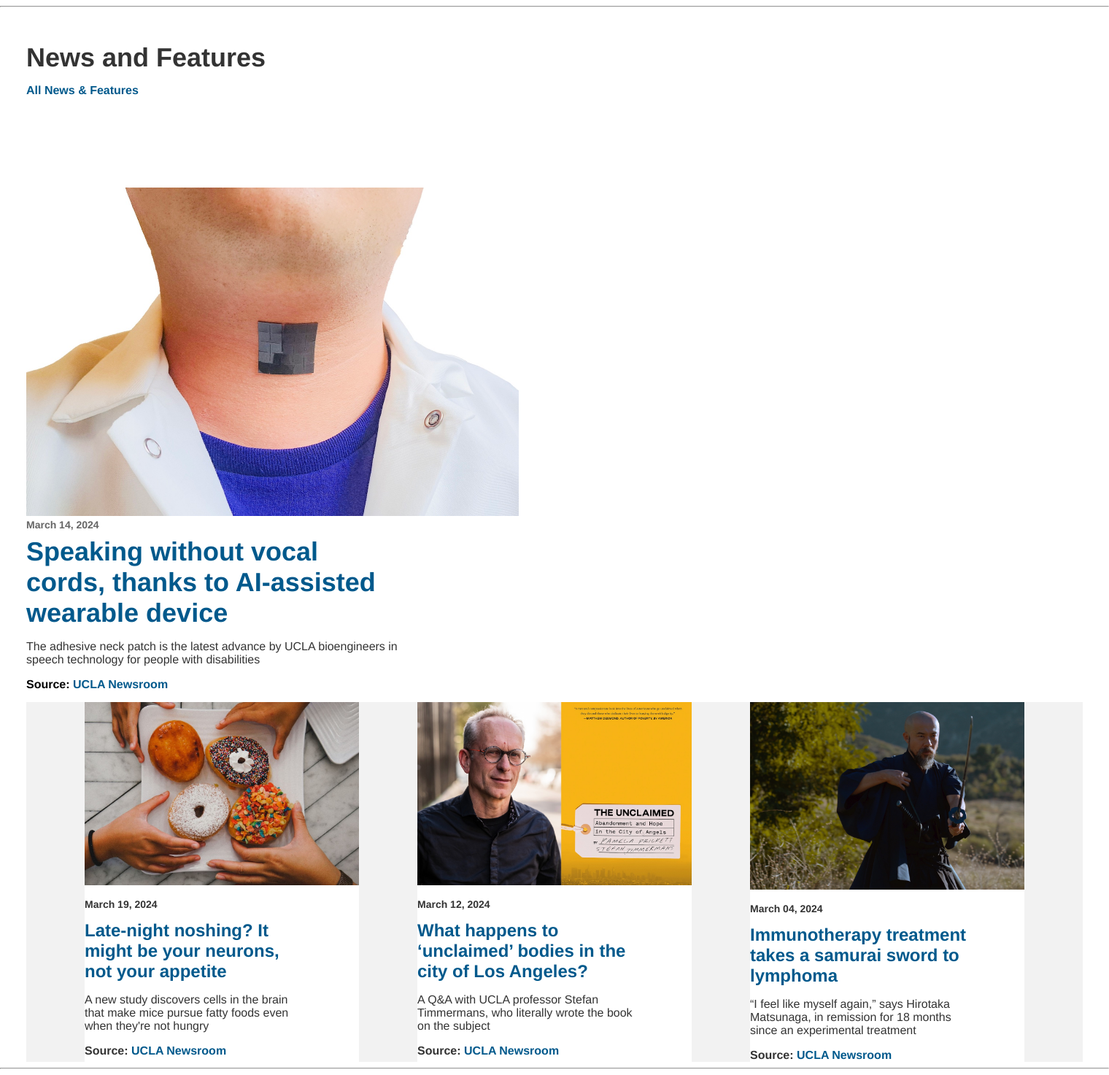
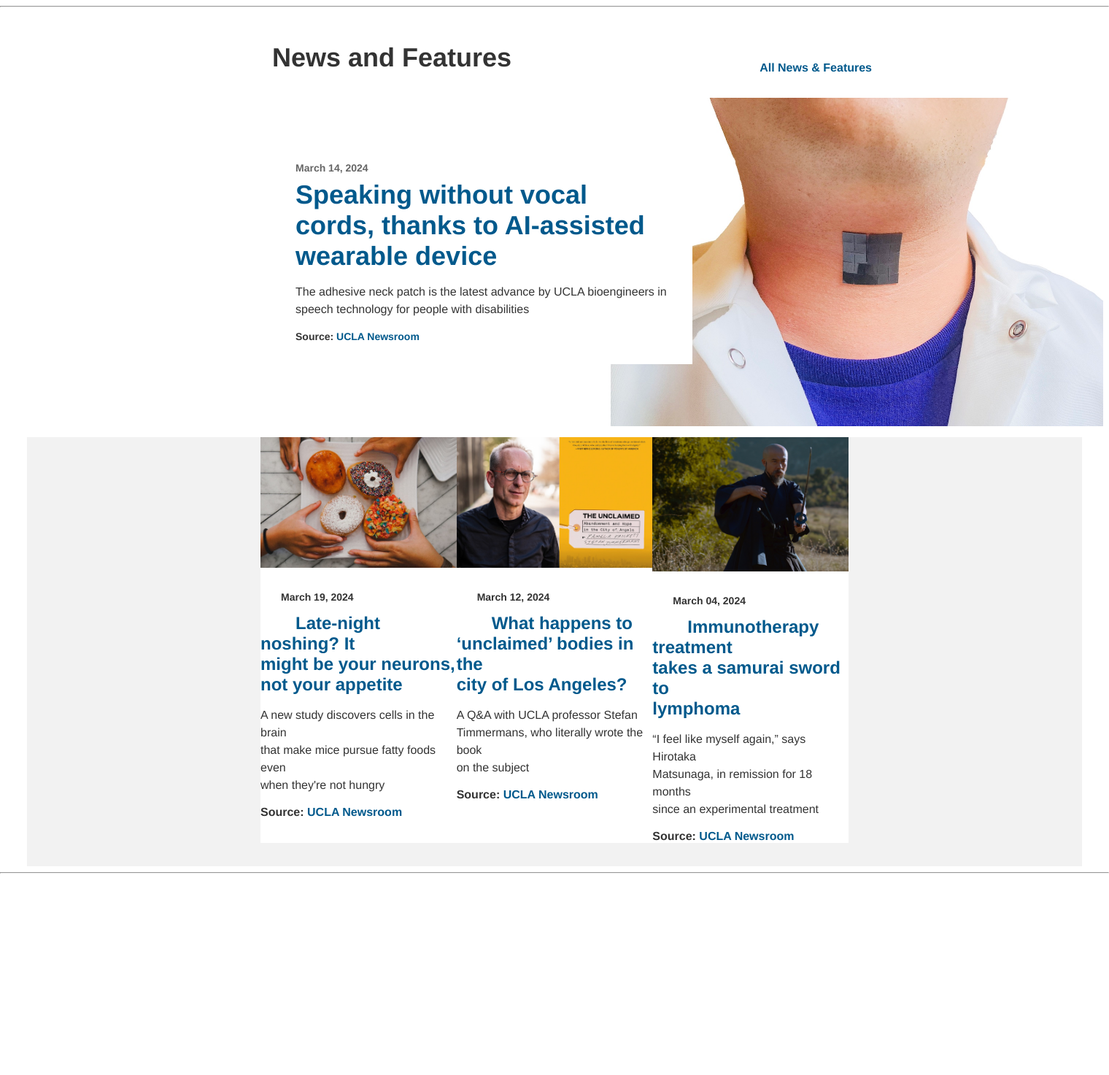
Before and after one commit to neon1024/Web-Programming, a PHP site: page / in a window 1520 px wide. Shown: the whole page at 73% size. After the commit the page ends 1197 px from the top, so only its background shows below. Run offline with PHP 8.4, Linux system fonts and the light colour scheme.

Commit message:
almost there

```diff
--- a/Lab_3/index.html
+++ b/Lab_3/index.html
@@ -8,11 +8,11 @@ as the given web page. No interactivity should be added
 or javascript library.
 TODO News and Features section
 [x] hr that encapsulates the section
-[ ] main container for "News and Features" + Quote + Photo
-    [ ] h2 with "News and Features text"
-    [ ] container for the Quote
-[ ] main container for the cards
-    [ ] card container
+[x] main container for "News and Features" + Quote + Photo
+    [x] h2 with "News and Features text"
+    [x] container for the Quote
+[x] main container for the cards
+    [x] card container
 [x] favicon
 -->
 <!DOCTYPE html>
@@ -31,11 +31,13 @@ TODO News and Features section
             <hr />
             <div class="wrapper">
                 <div class="upper-container">
+                    <div class="news-and-features__container">
                         <h2 class="featured-title__h2">News and Features</h2>
                         <div class="news-and-features__link">
                             <a href="">All News & Features</a>
                         </div>
-                    <img src="images/main_photo.jpg" />
+                    </div>
+                    <div class="main-news__container">
                         <div class="main-news-card">
                             <p class="main-news-card__date">March 14, 2024</p>
                             <a href="" class="main-news-card__quote">
@@ -55,6 +57,8 @@ TODO News and Features section
                             <a href="" class="main-news-card__source-link"
                                 >UCLA Newsroom</a
                             >
+                        </div>
+                        <img src="images/main_photo.jpg" />
                     </div>
                 </div>
                 <div class="bottom-container">
--- a/Lab_3/style.css
+++ b/Lab_3/style.css
@@ -13,17 +13,34 @@ body {
 }
 
 .wrapper {
+    margin: 0 1px;
     padding: 0 36px;
 }
 
 .upper-container {
+    margin: 0 19em 0 20em;
     padding: 0 0 15px;
+}
+
+.upper-container img {
+    margin: 3em 0 0 0; /* 124px */
+    width: 675px;
+    height: auto;
+}
+
+.news-and-features__container {
+    width: 100%;
+    margin: 0 10em 0 1em;
 }
 
 .featured-title__h2 {
     font-size: 36px;
     color: #333333;
-    margin: 48px 0 15px;
+    margin: 48px 0 -16px 0;
+}
+
+.news-and-features__link {
+    text-align: right;
 }
 
 .news-and-features__link a {
@@ -33,10 +50,26 @@ body {
     font-weight: 700;
 }
 
-.upper-container img {
-    margin-top: 124px;
+.main-news__container {
+    display: flex;
+}
+
+.main-news__container img {
     width: 675px;
-    height: auto;
+    height: 450px;
+    margin: 2em 0 0 30em;
+}
+
+.main-news-card {
+    background: #ffffff;
+    position: absolute;
+    margin: 7.5em 0 0 3em;
+    padding: 0 2.2em 1.8em 0;
+}
+
+.main-news-card b {
+    color: #333333;
+    font-size: 14px;
 }
 
 .main-news-card__date {
@@ -55,13 +88,14 @@ body {
 
 .news-card__description {
     font-size: 16px;
+    line-height: 24px;
     color: #333333;
 }
 
 .main-news-card__source-link {
     color: #00598c;
     text-decoration: none;
-    font-size: 16px;
+    font-size: 14px;
     font-weight: 700;
 }
 
@@ -74,6 +108,8 @@ body {
 /* ---------------- Bottom ---------------- */
 .bottom-container {
     background: #f2f2f2;
+
+    padding: 0 20em 2em 20em;
 
     display: flex;
     justify-content: space-evenly;
@@ -93,6 +129,11 @@ body {
 
 .news-card b {
     color: #333333;
+    font-size: 16px;
+}
+
+.news-card__date {
+    padding: 1em 0 0 2em;
 }
 
 .news-card__quote {
@@ -100,6 +141,8 @@ body {
     color: #00598c;
     font-size: 24px;
     font-weight: 700;
+
+    padding: 1em 0 0 2em;
 }
 
 .news-card__source-link {
```
Lines whose indentation alone changed are shown as unchanged.
